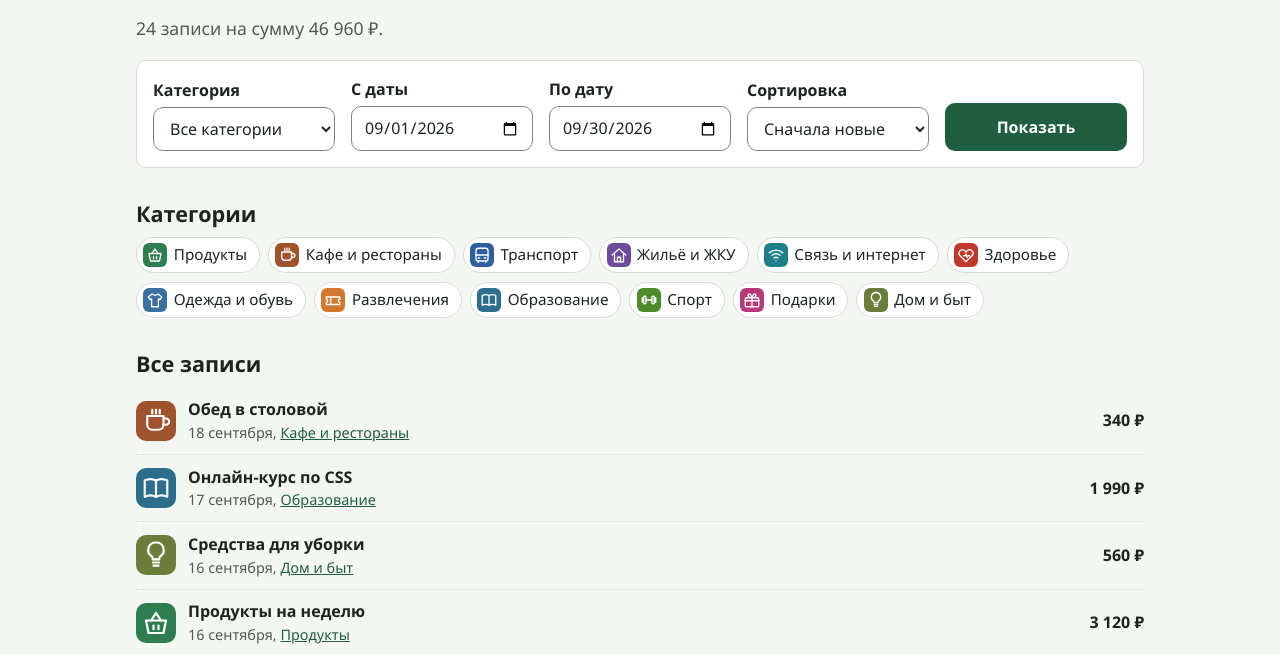
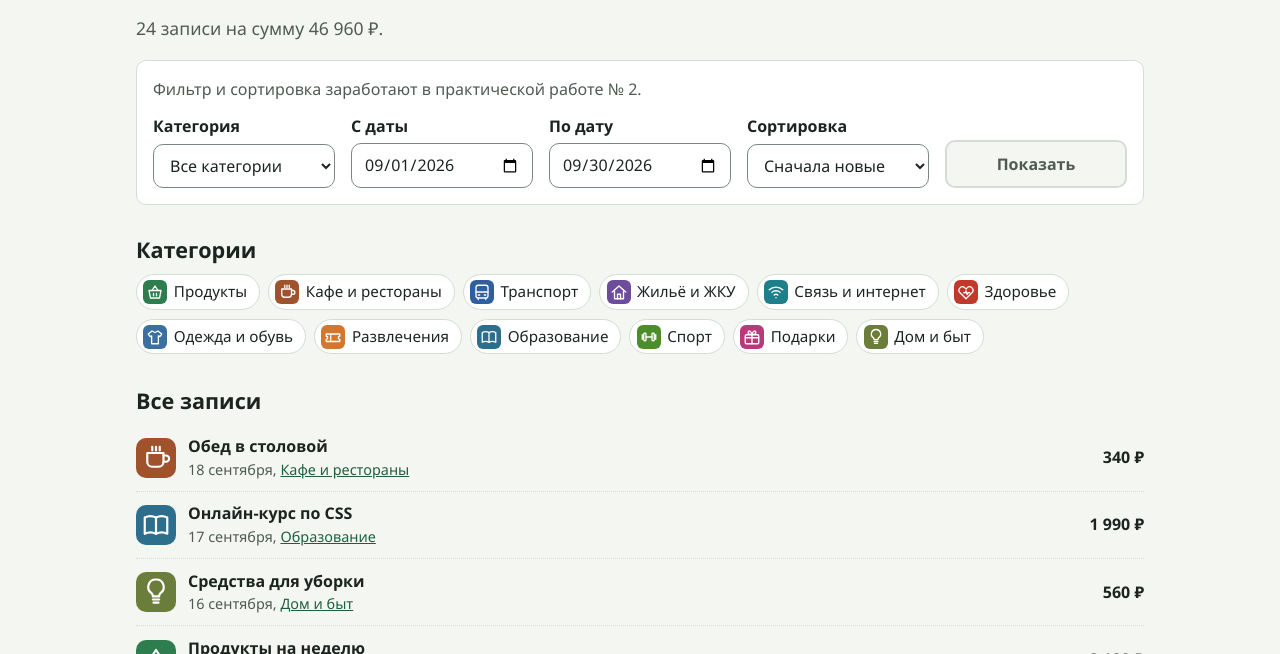
Before and after one commit to mikeee1113/kopilka, a plain HTML site: page kopilka-pr1/expenses.html in a window 1280 px wide. Shown: the part 146-800 px from the top of the page. Drawn offline with Linux system fonts and the light colour scheme.

Commit message:
Подготовить статическую версию Копилки для сдачи ПР № 1

```diff
--- a/kopilka-pr1/css/style.css
+++ b/kopilka-pr1/css/style.css
@@ -174,6 +174,13 @@ img {
   border-color: var(--green-dark);
 }
 
+.button:disabled {
+  color: var(--muted);
+  background: var(--paper);
+  border-color: var(--line);
+  cursor: default;
+}
+
 .button-secondary {
   color: var(--green);
   background: transparent;
@@ -191,6 +198,10 @@ img {
 }
 
 /* ---------- Формы ---------- */
+.form-note {
+  color: var(--muted);
+}
+
 .field {
   display: grid;
   gap: 0.3rem;
@@ -235,6 +246,11 @@ textarea {
   background: var(--surface);
   border: 1px solid var(--line);
   border-radius: var(--radius);
+}
+
+.filters .form-note {
+  grid-column: 1 / -1;
+  margin: 0;
 }
 
 .filters .field {
--- a/kopilka-pr1/expenses.html
+++ b/kopilka-pr1/expenses.html
@@ -27,7 +27,8 @@
     <h1>Расходы за сентябрь</h1>
     <p class="lead">24 записи на сумму 46 960 ₽.</p>
 
-    <form class="filters" action="expenses.html" method="get" aria-label="Фильтр и сортировка">
+    <form class="filters" action="expenses.html" method="get" aria-label="Фильтр и сортировка" aria-describedby="filter-note">
+      <p class="form-note" id="filter-note">Фильтр и сортировка заработают в практической работе № 2.</p>
       <div class="field">
         <label for="filter-category">Категория</label>
         <select id="filter-category" name="category">
@@ -63,7 +64,7 @@
           <option value="amount-asc">По возрастанию суммы</option>
         </select>
       </div>
-      <button class="button" type="submit">Показать</button>
+      <button class="button" type="submit" disabled>Показать</button>
     </form>
 
     <section aria-labelledby="categories-title">
```
Also changed, not shown: kopilka-pr1/add.html (+3 -2 lines), kopilka-pr1/contacts.html (+3 -2 lines), 1 other file.
